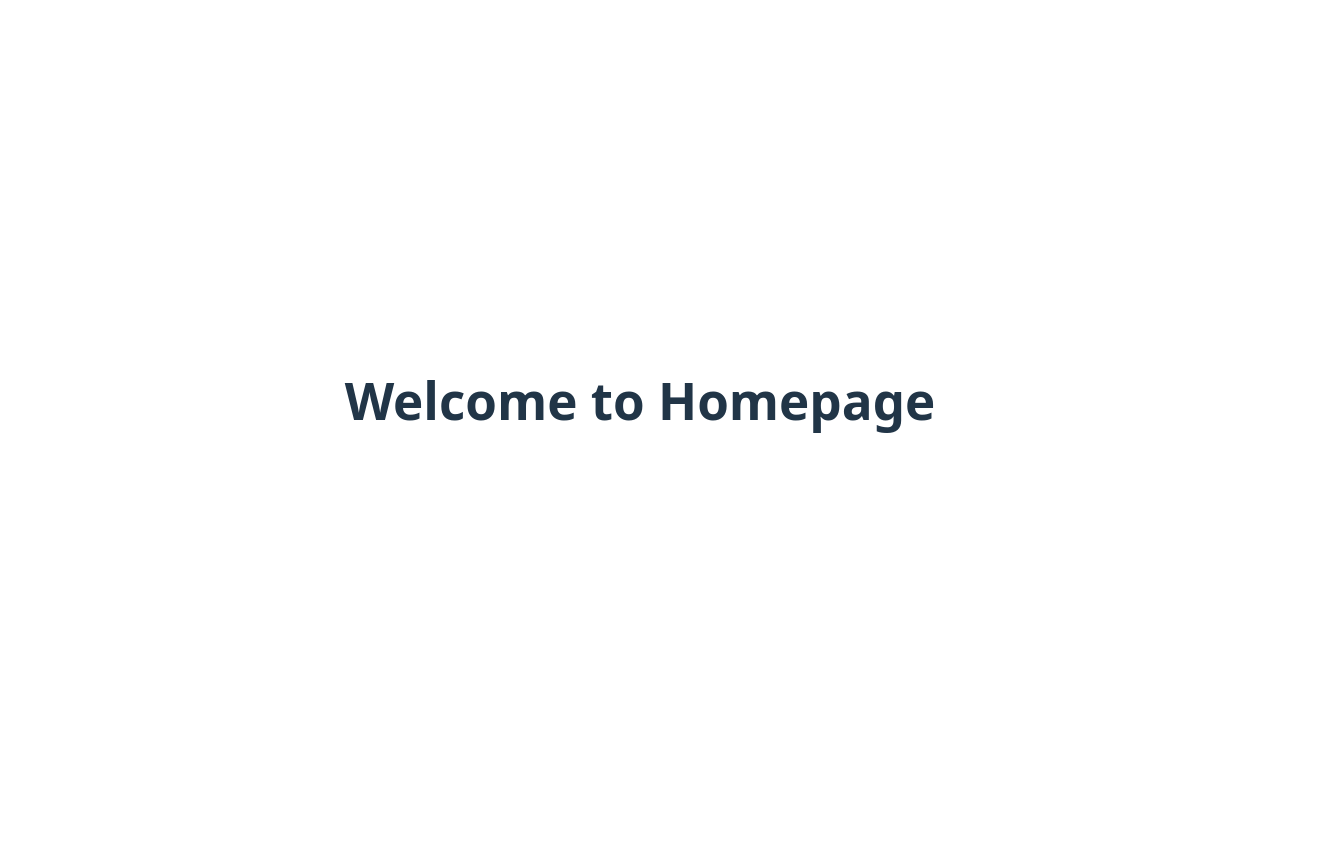
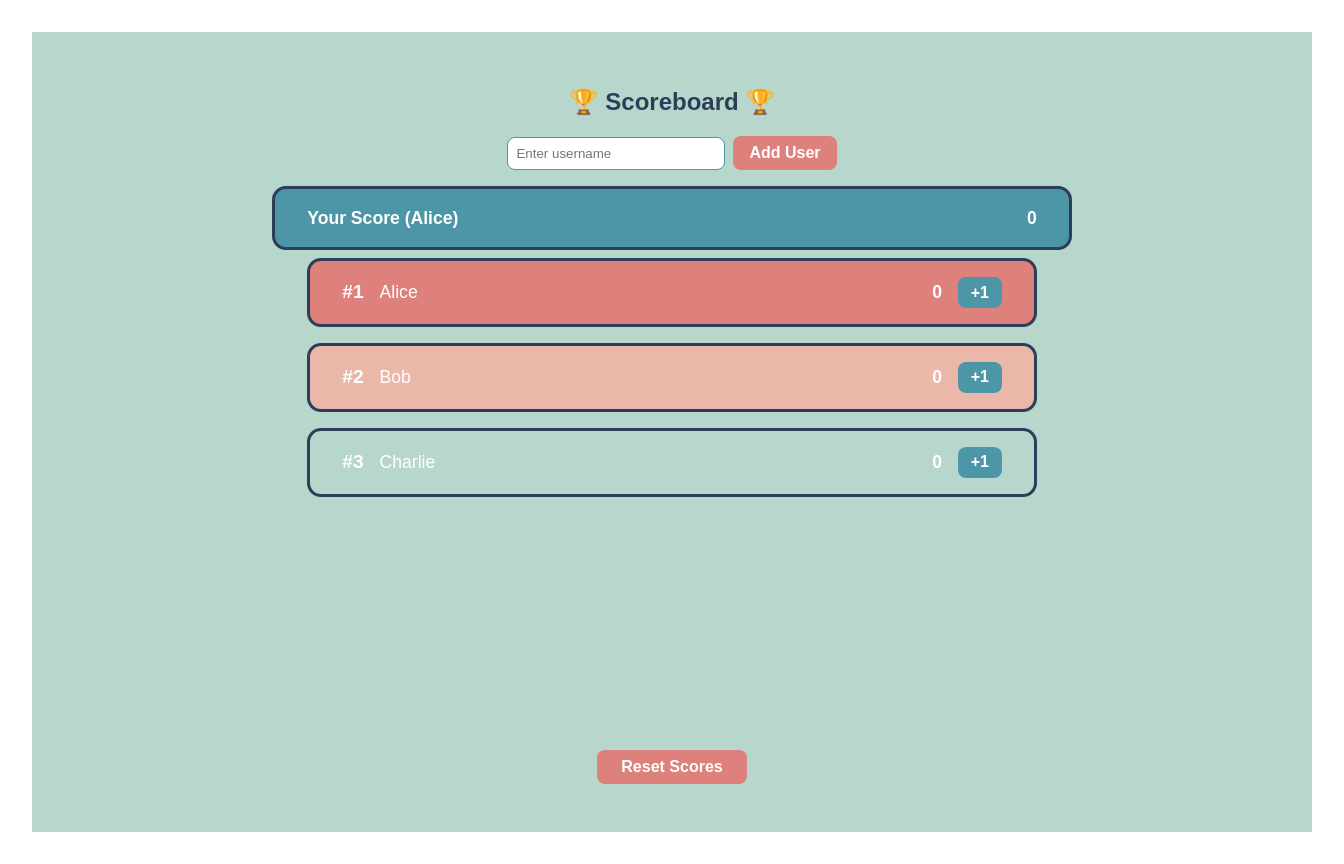
Before and after one commit to awsinrixhack-renamelater/hack_renamelater, a React app in the folder frontend/: page / in a window 1280 px wide. Shown: the whole page, 1344 px wide, since content can reach past the window. Before the commit the page ends 800 px from the top, so only its background shows below. Built offline with nearby package versions, Linux system fonts and the light colour scheme; the HTML template or start-up script is replaced by a standard one.

Commit message:
Scoreboad

```diff
--- a/frontend/src/App.tsx
+++ b/frontend/src/App.tsx
@@ -4,6 +4,7 @@ import viteLogo from '/vite.svg'
 
 import './App.css'
 import Homepage from './pages/Homepage.tsx'
+import Scoreboard from './pages/Scoreboard.tsx'
 
 
 function App() {
@@ -12,7 +13,7 @@ function App() {
   return (
     <>
       <div>
-          <Homepage />
+          <Scoreboard/>
       </div>
     </>
   )
--- /dev/null
+++ b/frontend/src/pages/Scoreboard.tsx
@@ -0,0 +1,257 @@
+import { useState } from "react";
+
+export default function UserScores() {
+
+  const [users, setUsers] = useState
+  ([ { name: "Alice", score: 0 },
+     { name: "Bob", score: 0 },
+     { name: "Charlie", score: 0 }, ]);
+
+  const [newUser, setNewUser] = useState("");
+
+  // OKAY so yourName is Alice right now but we can change afterwards when we connect backend
+  const [yourName, setYourName] = useState("Alice");
+  // ^^^ OKAY so yourName is Alice
+
+  function addUser() {
+    const checker = newUser.trim(); //trim() func removes whitespace @ start & end &&& checks if user input is empty \t and \n
+    // if empty return
+    if (!checker) return;
+    // does name already exist?
+    if (users.some((u) => u.name.toLowerCase() === checker.toLowerCase()))
+      {
+      alert("That username already exists, please try something else!");
+      return;
+      }
+    // If passes checks add user
+    setUsers([...users, { name: checker, score: 0 }]);
+    //resets input box
+    setNewUser("");
+  }
+
+  // WE CAN GET RID OF THIS LATER WHEN CONNECT TO BACKEND
+  function increaseScore(index) { //incr by 1
+    setUsers(users.map( ( u, i ) => i === index ? { ...u, score: u.score + 1 } : u ));
+  }
+
+  function resetScores() { //resets score to 0
+    setUsers(users.map( (u) => ({ ...u, score: 0 }) ));
+  }
+  // ^^^ WE CAN GET RID OF THIS LATER WHEN CONNECT TO BACKEND
+
+  // sorts users by largest to smallest score
+  const rankedUsers = [...users]. sort(( a, b ) => b.score - a.score);
+
+//I LOVE COLORS
+  const colors = {
+    coral: "#DE807B",
+    blush: "#EAB7A9",
+    mint: "#B7D6CC",
+    teal: "#4C96A8",
+    navy: "#2C3E58",
+    white: "#ffffff",
+  };
+
+  // finds "your user" object so you can see your own score
+  const yourUser = users.find(u => u.name === yourName);
+
+  // MAIN RETURN
+  return (
+
+    //container!
+    <div
+      style={{
+        display: "flex", // helps with centering
+        flexDirection: "column", // stacks banners vertically
+        alignItems: "center", // centers horizontally
+        minHeight: "100vh", // height of viewport (viewport = visible area of webpage!)
+        width: "100vw", // width of viewport
+        backgroundColor: colors.mint,
+        fontFamily: "'Poppins', sans-serif", // clean and yet pretty
+        color: colors.navy,
+        padding: "2rem", // spacing around edges
+        boxSizing: "border-box", // ensures padding doesn't mess with width/height, who knew?
+      }}
+    >
+      <h2 style={{ marginBottom: "1rem", color: colors.navy }}>
+        🏆 Scoreboard 🏆
+      </h2>
+
+      {/* INPUTS */}
+      {/* specifically: username input box and add user button */}
+      <div style={{ marginBottom: "1rem" }}>
+        {/* GPT came in clutch with template once more */}
+        <input
+          type="text"
+          placeholder="Enter username"
+          value={newUser} // controlled component = value is tied to state = we can reset it after adding user
+          onChange={(e) => setNewUser(e.target.value)} // updates state as user types
+          onKeyDown={(e) => e.key === 'Enter' && addUser()} // ALLOWS ADD W/ ENTER KEY
+          style={{
+            padding: "0.5rem",
+            borderRadius: "8px",
+            border: `1px solid ${colors.teal}`,
+            marginRight: "0.5rem",
+            width: "200px",
+          }}
+        />
+        {/* add user button */}
+        <button
+          onClick={addUser}
+          style={{
+            padding: "0.5rem 1rem",
+            borderRadius: "8px",
+            border: "none",
+            backgroundColor: colors.coral,
+            color: "white",
+
+            cursor: "pointer", //Makes clickable!
+            fontWeight: "bold",
+          }}
+        >
+          Add User
+        </button>
+      </div>
+
+          {/* Your Score banner */}
+      {yourUser && (
+        //Friend Gpt helped out here, used it's templet to created banners
+        <div
+          style={{
+            display: "flex",
+            justifyContent: "space-between",
+            alignItems: "center",
+            backgroundColor: colors.teal,
+            color: "white",
+            borderRadius: "14px",
+            padding: "1rem 2rem",
+            width: "60%",
+            fontWeight: "bold",
+            fontSize: "1.1rem",
+            //boxShadow: "0 3px 8px rgba(0,0,0,0.15)",
+
+
+            border: `3px solid ${colors.navy}`,// highlight border
+
+
+            margin: "0 auto",
+          }}
+        >
+          <div>Your Score ({yourUser.name})</div>
+          <div>{yourUser.score}</div>
+        </div>
+      )}
+
+      {/* Makes Scoreboard scrollable */}
+      <div
+        style={{
+          flex: 1, // helps with empty vert space
+          width: "60%",
+          overflowY: "auto",
+           //^^^ allows for scroll if too many users
+          display: "flex", // Stacks the banners!
+          flexDirection: "column", //specifically stacks vertically
+          gap: "1rem", // space between banners
+          padding: "0.5rem 0", // vertical padding
+          marginBottom: "1rem", // space btw/n scoreboard and reset button, NOT on the sides like docs
+        }}
+      >
+        {rankedUsers.map((user, index) => {
+          // Assigns banner color based on rank
+          const bannerColor =
+            index === 0
+              ? colors.coral
+              : index === 1 // #1 = coral
+              ? colors.blush
+              : index === 2 // #2 = blush
+              ? colors.mint //#3 = mint
+              : colors.white; // everyone else = white
+
+          const textColor = index <= 2 ? colors.white : colors.navy;
+          // top 3 are gifted white text, everyone else gets navy
+
+          return (
+            //Friend Gpt helped out here, used it's templet to created banners
+            <div
+              key={user.name}
+              style={{
+                display: "flex",
+                alignItems: "center",
+                justifyContent: "space-between",
+                backgroundColor: bannerColor,
+                borderRadius: "14px",
+                padding: "1rem 2rem",
+                border: `3px solid ${colors.navy}`,
+              }}
+            >
+              {/* Rank number */}
+              <div style={{ fontWeight: "bold", fontSize: "1.2rem", color: textColor }}>
+                #{index + 1}
+              </div>
+              {/* Username */}
+              <div
+                style={{
+                  flexGrow: 1, // takes up remaining space!
+                  textAlign: "left", // aligns text to left side of div?
+                  marginLeft: "1rem",// space between rank number and name
+                  fontSize: "1.1rem", // makes smaller than rank number
+
+                  color: textColor, //note: NOT text.Color, 2 diff things
+                }}
+              >
+                {/* MORE Username */}
+                {user.name}
+              </div>
+
+              {/* User Score */}
+              <div
+                style={{
+                  fontWeight: "bold",
+                  marginRight: "1rem",
+                  fontSize: "1.1rem",
+                  color: textColor,
+                }}
+              >
+                {user.score}
+              {/* THIS BUTTON INCREASES SCORE, we can delete this later and rewrite when we connect to backend */}
+              </div>
+              <button
+                onClick={() => increaseScore(users.findIndex((u) => u.name === user.name)) }
+                style={{
+                  padding: "0.4rem 0.8rem",
+                  borderRadius: "8px",
+                  backgroundColor: colors.teal,
+                  color: "white",
+                  border: "none",
+                  cursor: "pointer",
+                  fontWeight: "bold",
+                }}
+              >
+                +1
+              </button>
+            </div> // ^^^^^^THIS BUTTON INCREASES SCORE (end)
+          );
+        })}
+      </div>
+
+      {/* Reset button, CAN ALSO DELETE once connected with backend */}
+      <button
+        onClick={resetScores}
+        style={{
+          marginBottom: "1rem",
+          padding: "0.5rem 1.5rem",
+          borderRadius: "8px",
+          border: "none",
+          backgroundColor: colors.coral,
+          color: "white",
+          cursor: "pointer",
+          fontWeight: "bold",
+        }}
+      >
+        Reset Scores
+      </button>
+
+
+    </div>
+  );
+}
```
Also changed, not shown: 1 other file (tests, documents, lock files or other folders).
